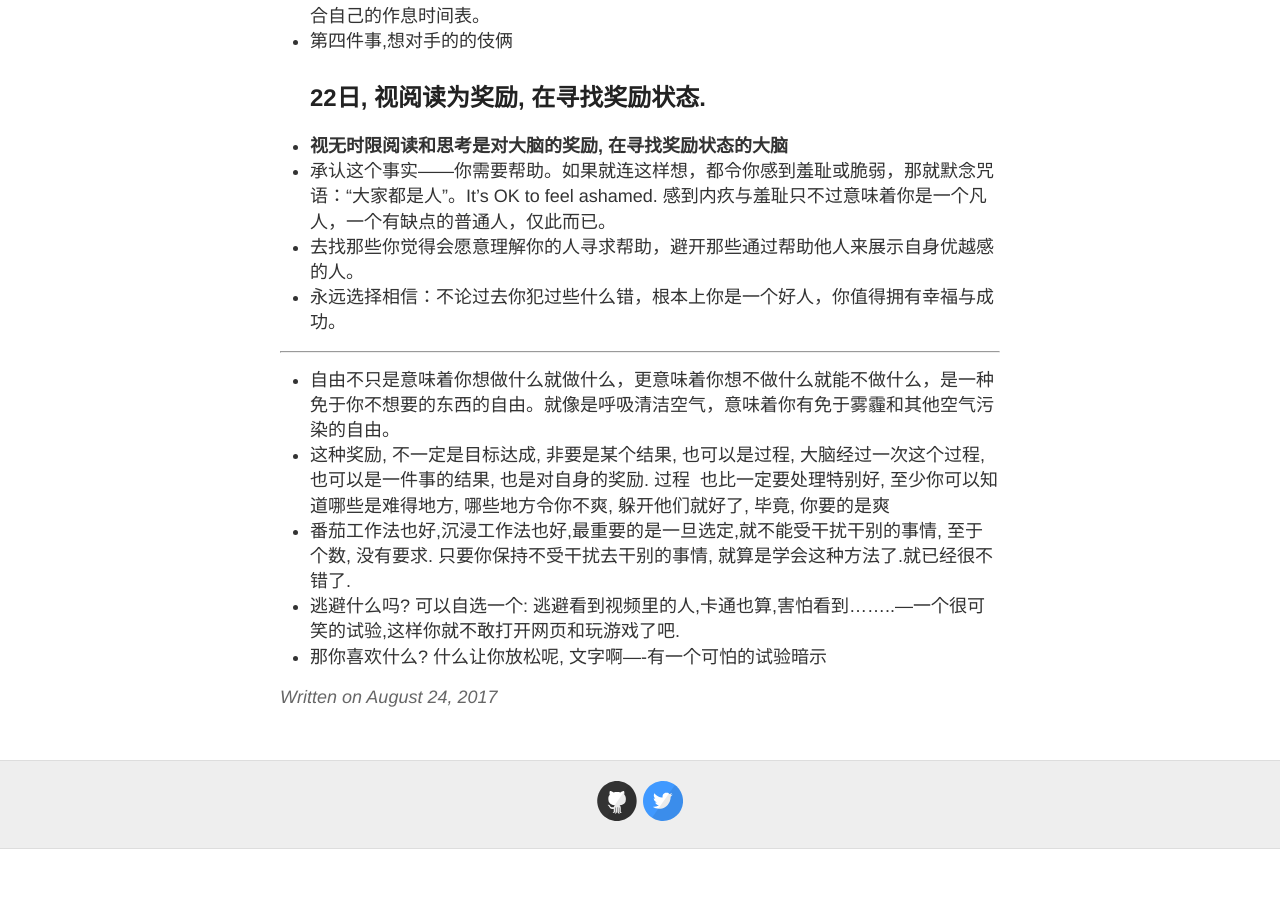
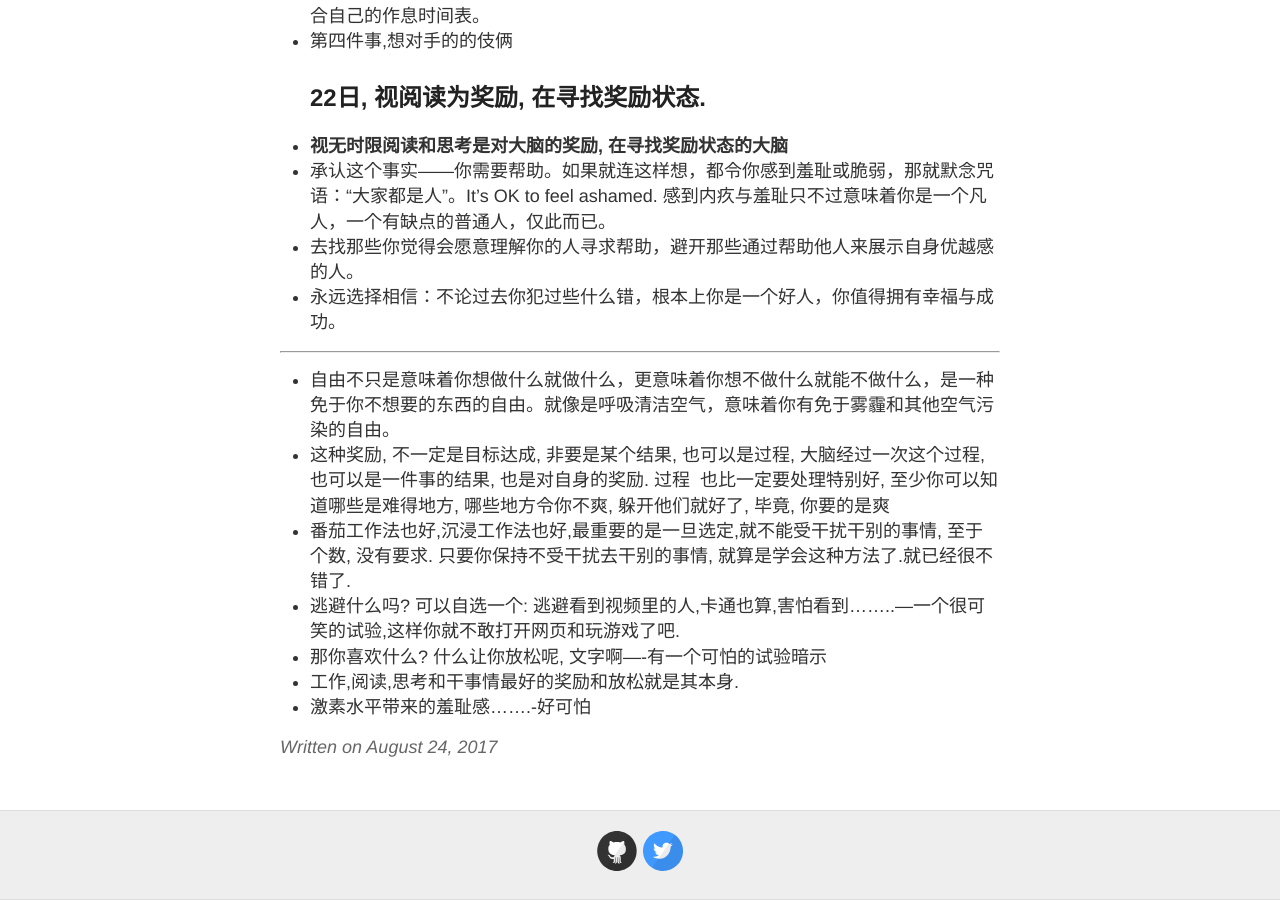
Before and after one commit to evelol/zzx_blog, a Jekyll site: the page built from _posts/2017-08-24-Ok.md, in a window 1280 px wide and 900 px high, scrolled down 3424 px. Built offline with Jekyll 4.4.1, drawn with Linux system fonts in a browser that asks for light colours; our own code applies the rules of GitHub Pages for plain Markdown files; before the commit the page ends 4273 px from its top, so only the background shows below that.

Commit message:
Update 2017-08-24-Ok.md

```diff
--- a/_posts/2017-08-24-Ok.md
+++ b/_posts/2017-08-24-Ok.md
@@ -84,3 +84,5 @@
 - 番茄工作法也好,沉浸工作法也好,最重要的是一旦选定,就不能受干扰干别的事情, 至于个数, 没有要求. 只要你保持不受干扰去干别的事情, 就算是学会这种方法了.就已经很不错了.
 - 逃避什么吗? 可以自选一个: 逃避看到视频里的人,卡通也算,害怕看到........---一个很可笑的试验,这样你就不敢打开网页和玩游戏了吧.
 - 那你喜欢什么? 什么让你放松呢, 文字啊----有一个可怕的试验暗示
+- 工作,阅读,思考和干事情最好的奖励和放松就是其本身.
+- 激素水平带来的羞耻感.......-好可怕
```
